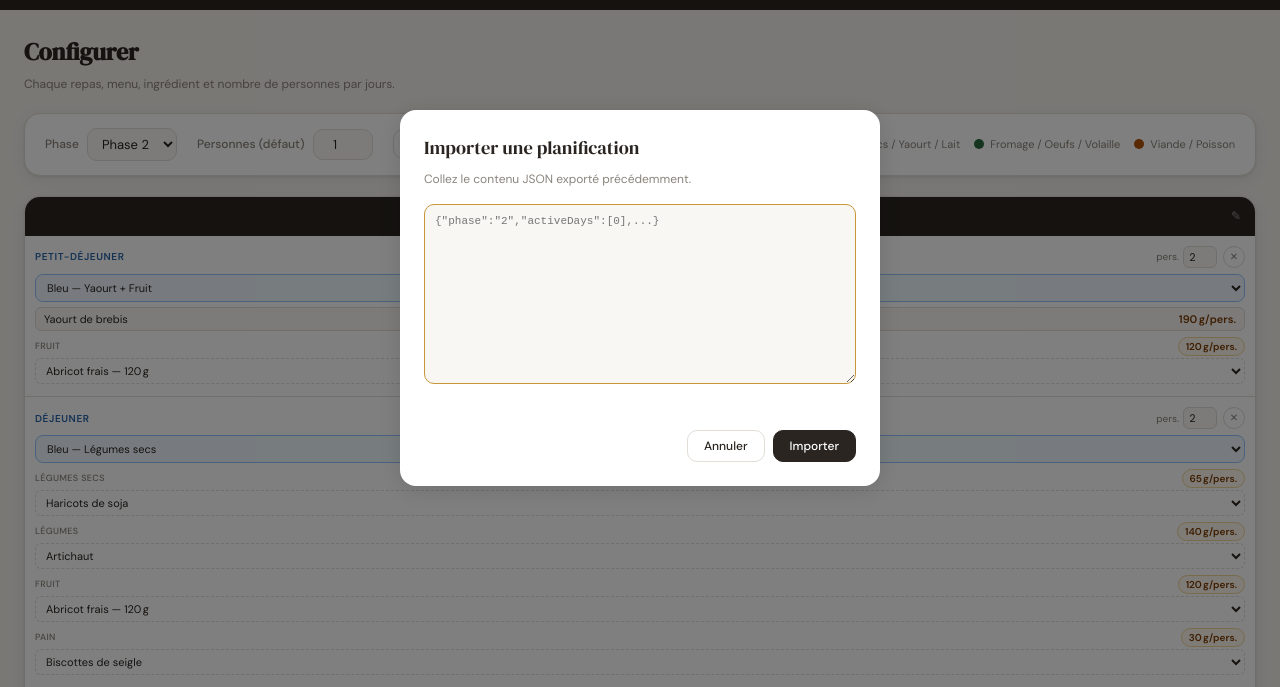
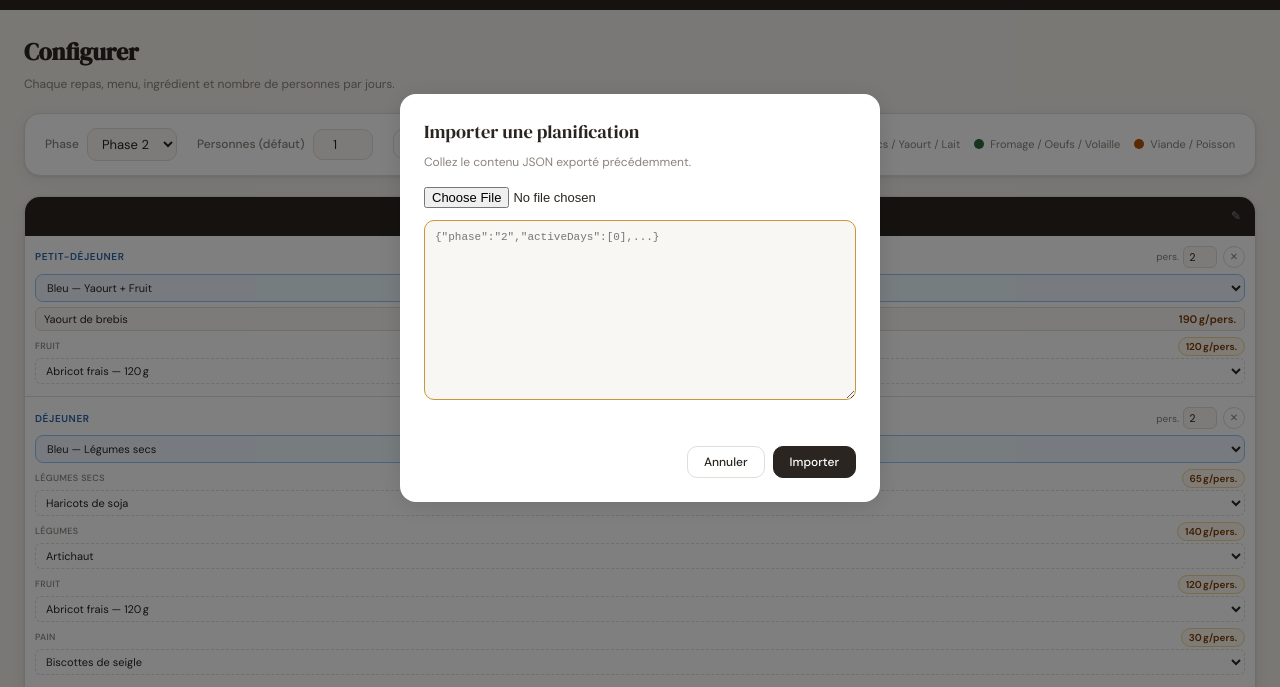
Before and after one commit to kalw/meal-plans, a website: page index.html in a window 1280 px wide. Both pictures are taken after a click on the button "↑ Importer". Shown: the part 102-789 px from the top of the page. Drawn offline with Linux system fonts and the light colour scheme.

Commit message:
feat: add file upload to import modal
Users can now pick a .json file directly instead of
copy-pasting its contents into the textarea.
The file input reads the file and populates the textarea,
then the existing doImport() flow handles the rest unchanged.

Closes #16

```diff
--- a/index.html
+++ b/index.html
@@ -1240,6 +1240,7 @@
     <div class="modal">
       <div class="modal-title">Importer une planification</div>
       <div class="modal-sub">Collez le contenu JSON exporté précédemment.</div>
+      <input type="file" id="importFile" accept=".json,application/json" onchange="importFromFile(event)" style="display:block;width:100%;margin-bottom:0.75rem;font-size:13px;">
       <textarea id="importText" placeholder='{"phase":"2","activeDays":[0],...}'></textarea>
       <div class="modal-error" id="importError"></div>
       <div class="modal-actions">
@@ -1665,7 +1666,18 @@
       document.getElementById('importModal').classList.remove('open');
     }
 
-    function doImport() {
+    function importFromFile(e) {
+      const file = e.target.files[0];
+      if (!file) return;
+      const reader = new FileReader();
+      reader.onload = ev => {
+        document.getElementById('importText').value = ev.target.result;
+        document.getElementById('importError').textContent = '';
+      };
+      reader.readAsText(file);
+    }
+
+        function doImport() {
       const raw = document.getElementById('importText').value.trim();
       const errEl = document.getElementById('importError');
       errEl.textContent = '';
```
